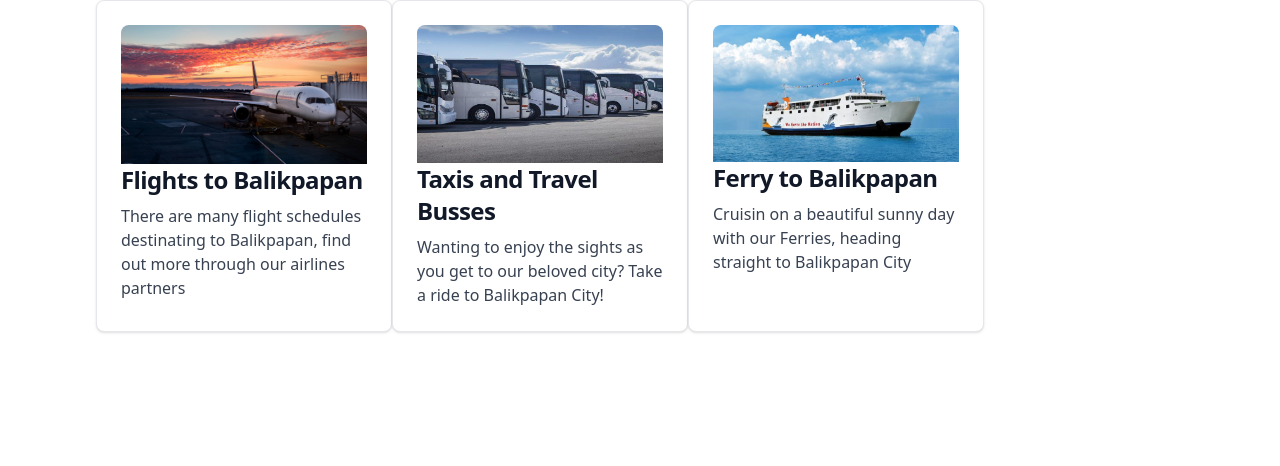
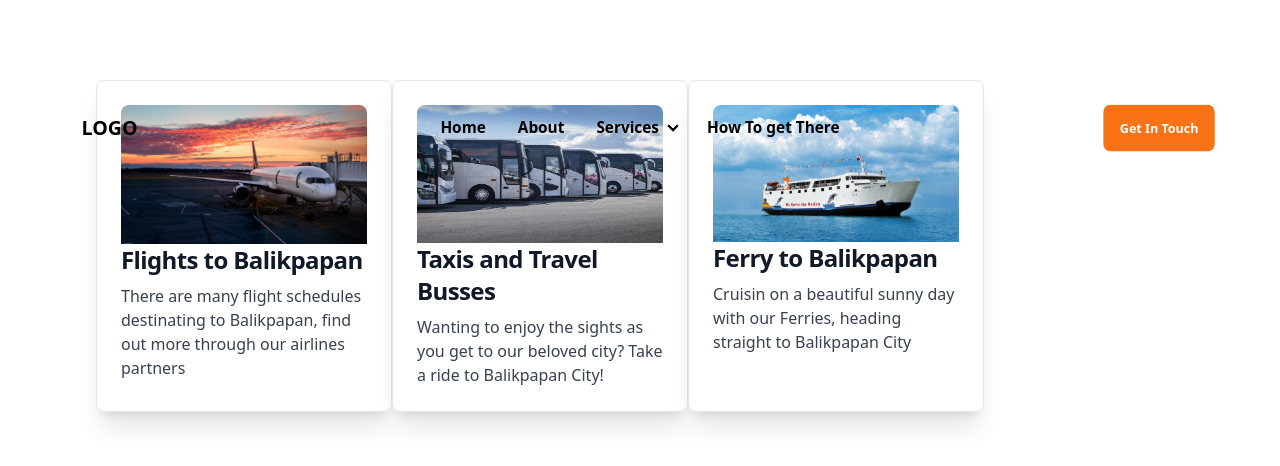
Before and after one commit to Rothiii/ds-project, a React (Vite) app: page /how-to-get-there in a window 1280 px wide. Shown: the top 466 px of the page. Built offline with nearby package versions, Linux system fonts and the light colour scheme.

Commit message:
changed htgt card style to match theme, added new navbar component for pages other than homepage(dark font), added new navbar to htgt page(still messy ffs)

```diff
--- a/package.json
+++ b/package.json
@@ -10,6 +10,7 @@
     "preview": "vite preview"
   },
   "dependencies": {
+    "@headlessui/react": "^1.7.17",
     "@heroicons/react": "^2.0.18",
     "@vercel/analytics": "^1.1.1",
     "axios": "^1.6.2",
--- a/src/components/Nav/Nav.jsx
+++ b/src/components/Nav/Nav.jsx
@@ -8,7 +8,7 @@ function Nav() {
       <div className="navbar-center">
         <ul className="menu menu-horizontal text-white font-semibold text-[3vw] md:text-[2vw] lg:text-[1.2vw] p-[0px]">
           <li className='hover:text-black'>
-            <a>Home</a>
+            <a href='/'>Home</a>
           </li>
           <li className='hover:text-black'>
             <a href='/about'>About</a>
--- /dev/null
+++ b/src/components/NavBar.jsx
@@ -0,0 +1,184 @@
+import Button from '../components/Nav/Button'
+function NavBar() {
+  return (
+    <div className="navbar bg-base-100 absolute flex justify-around py-[1.5rem] md:px-[4rem]">
+      <div className="hidden navbar-start lg:inline-flex">
+        <a className="text-xl btn btn-ghost">LOGO</a>
+      </div>
+      <div className="navbar-center">
+        <ul className="menu menu-horizontal text-black font-semibold text-[3vw] md:text-[2vw] lg:text-[1.2vw] p-[0px]">
+          <li className='hover:text-black'>
+            <a href='/'>Home</a>
+          </li>
+          <li className='hover:text-black'>
+            <a href='/about'>About</a>
+          </li>
+          <li tabIndex={0}>
+            <details>
+              <summary className='hover:text-black'>Services</summary>
+              <ul className="p-2 text-black bg-zinc-300/50">
+                <li className='hover:text-black'>
+                  <a>Things To Do</a>
+                </li>
+                <li className='hover:text-black'>
+                  <a>Discover Balikpapan</a>
+                </li>
+              </ul>
+            </details>
+          </li>
+          <li className='hover:text-black'>
+            <a href='/how-to-get-there'>How To get There</a>
+          </li>
+        </ul>
+      </div>
+      {/* <div className="navbar-end xl:hidden">
+        <a className="text-white bg-orange-500 btn btn-ghost ">Get In Touch</a>
+        <div className="text-left dropdown">
+          <label tabIndex={0} className="btn btn-ghost xl:hidden">
+            <svg
+              xmlns="http://www.w3.org/2000/svg"
+              className="w-5 h-5"
+              fill="none"
+              viewBox="0 0 24 24"
+              stroke="currentColor"
+            >
+              <path
+                strokeLinecap="round"
+                strokeLinejoin="round"
+                strokeWidth="2"
+                d="M4 6h16M4 12h8m-8 6h16"
+              />
+            </svg>
+          </label>
+          <ul
+            tabIndex={0}
+            className=" flex justify menu menu-sm dropdown-content mt-3 z-[1] p-2 shadow bg-base-100 rounded-box w-52 font-semibold text-black"
+          >
+            <li>
+              <a>Home</a>
+            </li>
+            <li>
+              <a>About</a>
+            </li>
+            <li>
+              <a>Services</a>
+              <ul className="p-2">
+                <li>
+                  <a>Things To do</a>
+                </li>
+                <li>
+                  <a>Discover Balikpapan</a>
+                </li>
+              </ul>
+            </li>
+            <li>
+              <a>Upcoming Packages</a>
+            </li>
+          </ul>
+        </div>
+      </div> */}
+      <div className='hidden navbar-end lg:inline-flex '>
+        <Button />
+      </div>
+    </div>
+  );
+}
+
+export default NavBar;
+
+
+
+
+
+
+
+
+
+// import { Fragment } from 'react'
+// import { Disclosure, Menu, Transition } from '@headlessui/react'
+// import { Bars3Icon, BellIcon, XMarkIcon } from '@heroicons/react/24/outline'
+
+// const navigation = [
+//   { name: 'Dashboard', href: '/', current: true },
+//   { name: 'About', href: '/about', current: false },
+//   { name: 'Projects', href: '#', current: false },
+//   { name: 'Calendar', href: '#', current: false },
+// ]
+
+// function classNames(...classes) {
+//   return classes.filter(Boolean).join(' ')
+// }
+
+// export default function NavBar() {
+//   return (
+//     <Disclosure as="nav" className="bg-gradient-to-b from-emerald-800 to-emerald-500">
+//       {({ open }) => (
+//         <>
+//           <div className="mx-auto max-w-7xl px-2 sm:px-6 lg:px-8">
+//             <div className="relative flex h-16 items-center justify-between">
+//               <div className="absolute inset-y-0 left-0 flex items-center sm:hidden">
+//                 {/* Mobile menu button*/}
+//                 <Disclosure.Button className="relative inline-flex items-center justify-center rounded-md p-2 text-gray-400 hover:bg-gray-700 hover:text-white focus:outline-none focus:ring-2 focus:ring-inset focus:ring-white">
+//                   <span className="absolute -inset-0.5" />
+//                   <span className="sr-only">Open main menu</span>
+//                   {open ? (
+//                     <XMarkIcon className="block h-6 w-6" aria-hidden="true" />
+//                   ) : (
+//                     <Bars3Icon className="block h-6 w-6" aria-hidden="true" />
+//                   )}
+//                 </Disclosure.Button>
+//               </div>
+//               <div className="flex flex-1 items-center justify-center sm:items-stretch sm:justify-start">
+//                 <div className="flex flex-shrink-0 items-center">
+//                   <img
+//                     className="h-8 w-auto"
+//                     // input logo di sini
+//                     src="https://tailwindui.com/img/logos/mark.svg?color=indigo&shade=500"
+//                     alt="Your Company"
+//                   />
+//                 </div>
+//                 <div className="hidden sm:ml-6 sm:block">
+//                   <div className="flex justify-items-center space-x-4">
+//                     {navigation.map((item) => (
+//                       <a
+//                         key={item.name}
+//                         href={item.href}
+//                         className={classNames(
+//                           item.current ? 'text-white font-semibold text-[3vw] md:text-[2vw] lg:text-[1.2vw] p-[0px]' : 'text-white font-semibold text-[3vw] md:text-[2vw] lg:text-[1.2vw] p-[0px]',
+//                           'rounded-md px-3 py-2 text-sm font-medium'
+//                         )}
+//                         aria-current={item.current ? 'page' : undefined}
+//                       >
+//                         {item.name}
+//                       </a>
+//                     ))}
+//                   </div>
+//                 </div>
+//               </div>
+
+//             </div>
+//           </div>
+
+//           <Disclosure.Panel className="sm:hidden">
+//             <div className="space-y-1 px-2 pb-3 pt-2">
+//               {navigation.map((item) => (
+//                 <Disclosure.Button
+//                   key={item.name}
+//                   as="a"
+//                   href={item.href}
+//                   className={classNames(
+//                     item.current ? 'bg-gray-900 text-white' : 'text-gray-300 hover:bg-gray-700 hover:text-white',
+//                     'block rounded-md px-3 py-2 text-base font-medium'
+//                   )}
+//                   aria-current={item.current ? 'page' : undefined}
+//                 >
+//                   {item.name}
+//                 </Disclosure.Button>
+//               ))}
+//             </div>
+//           </Disclosure.Panel>
+//         </>
+//       )}
+//     </Disclosure>
+//   )
+// }
--- a/src/components/howToGetThere/HtgtCard.jsx
+++ b/src/components/howToGetThere/HtgtCard.jsx
@@ -1,10 +1,11 @@
 
 function HtgtCard({reflink, image, title, desc}) {
     return (
-        <a href={reflink} className="block max-w-sm p-6 bg-white border border-gray-200 rounded-lg shadow hover:bg-gray-100 dark:bg-gray-800 dark:border-gray-700 dark:hover:bg-gray-700">
+
+        <a href={reflink} className="block max-w-sm p-6 bg-white border border-gray-200 rounded-lg shadow-xl dark:hover:bg-gray-100">
         <img className="rounded-t-lg" src={image} alt="" />
-        <h5 className="mb-2 text-2xl font-bold tracking-tight text-gray-900 dark:text-white">{title}</h5>
-        <p className="font-normal text-gray-700 dark:text-gray-400">{desc}</p>
+        <h5 className="mb-2 text-2xl font-bold tracking-tight text-gray-900 dark:text-gray-700">{title}</h5>
+        <p className="font-normal text-gray-700 dark:text-gray-600">{desc}</p>
         </a>
 
 
--- a/src/components/howToGetThere/HtgtPage.jsx
+++ b/src/components/howToGetThere/HtgtPage.jsx
@@ -1,9 +1,12 @@
 import HtgtCard from "./htgtCard";
 import { DataHtgt } from "../../Data/DataHtgt";
-
+import NavBar from "../NavBar";
 const HtgtPage = () => {
     return (
-        <div className="grid grid-cols-2 lg:grid-cols-4 gap-y-5 pl-[4vw] sm:pl-[5vw] lg:pl-[5vw] xl:pl-[7.5vw] justify-items-start">
+        <div className="content">
+            <NavBar />
+
+            <div className="mt-20 grid grid-cols-2 lg:grid-cols-4 gap-y-5 pl-[4vw]  sm:pl-[5vw] lg:pl-[5vw] xl:pl-[7.5vw] justify-items-center">
                 {DataHtgt.map((item) => {
                 return (
                     <HtgtCard
@@ -16,6 +19,8 @@ const HtgtPage = () => {
                 );
                 })}
             </div>
+
+        </div>
      );
 }
 
```
Also changed, not shown: 2 other files (tests, documents, lock files or other folders). Lines whose indentation alone changed are shown as unchanged.
